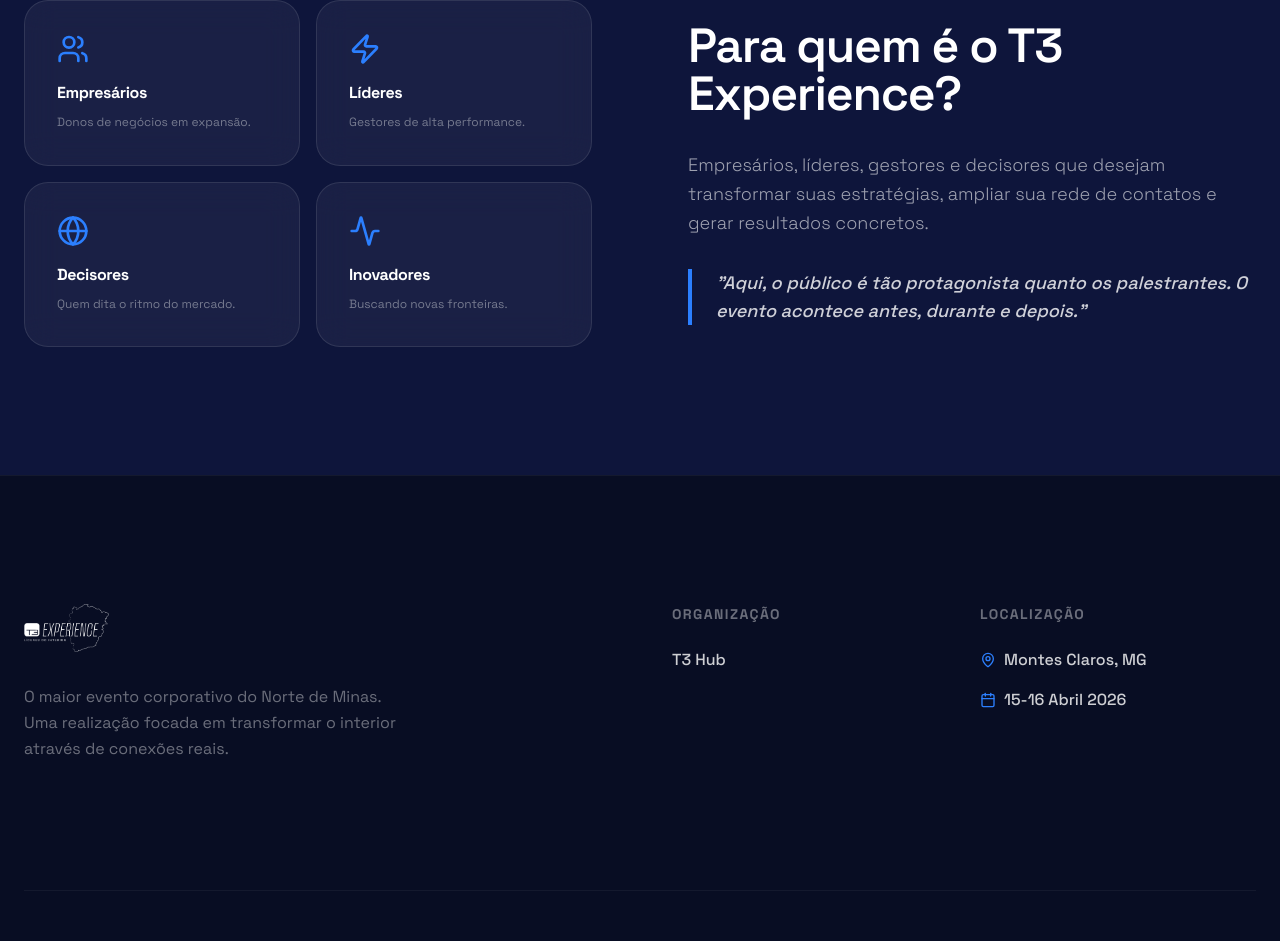
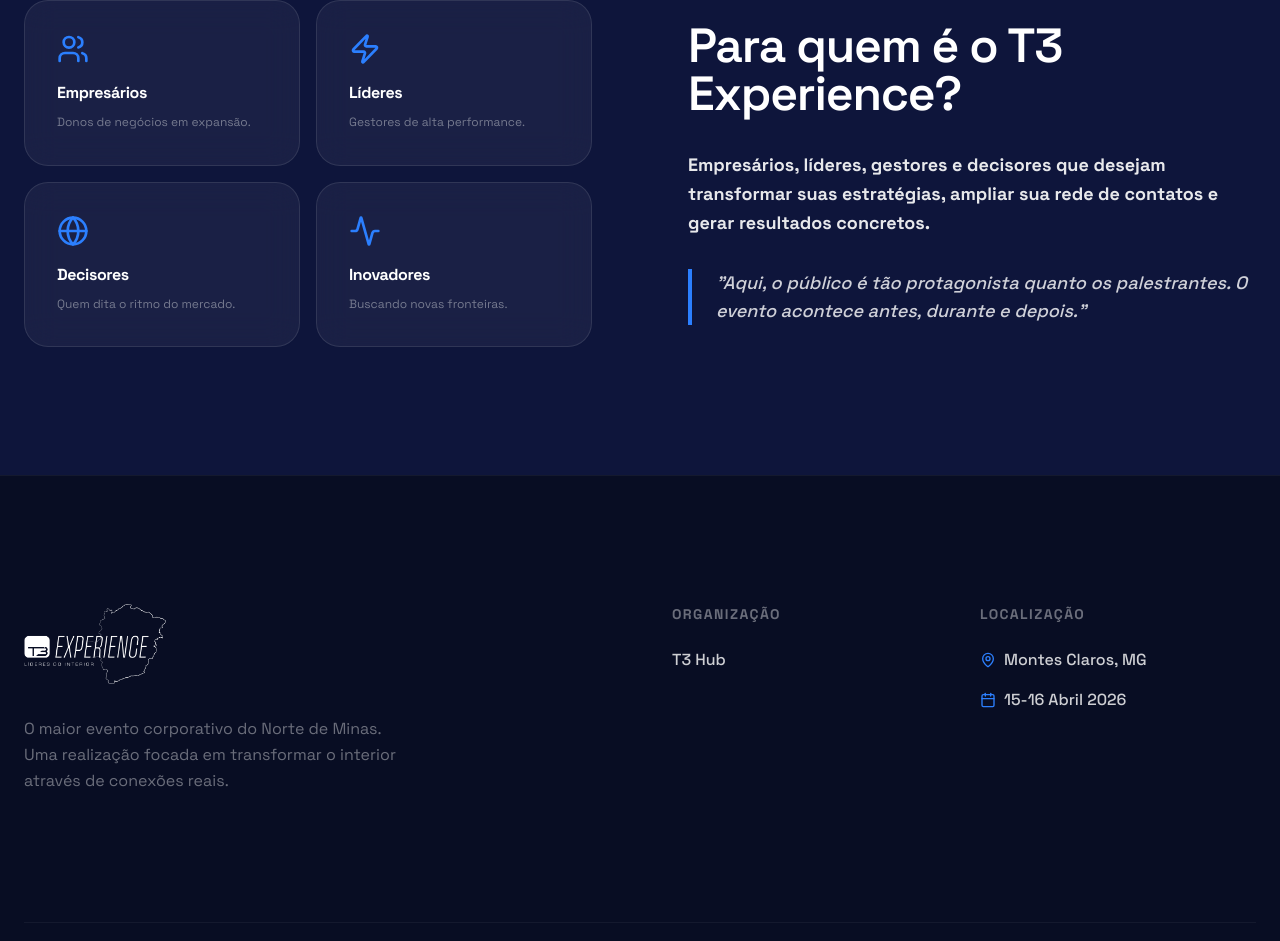
Before and after one commit to hamiltonmatematica/t3experiencemoc, a React (Vite) app: page / in a window 1280 px wide. Shown: the part 2551-3492 px from the top of the page. Built offline with nearby package versions, Linux system fonts and the light colour scheme.

Commit message:
feat: refinamentos de negrito e logo do rodapé

```diff
--- a/src/App.tsx
+++ b/src/App.tsx
@@ -242,7 +242,7 @@ export default function App() {
 
             <div className="order-1 lg:order-2">
               <h2 className="text-4xl md:text-5xl font-display font-semibold mb-8">Para quem é o T3 Experience?</h2>
-              <p className="text-lg font-display font-extralight text-white/60 leading-relaxed mb-8">
+              <p className="text-lg font-display font-bold text-white/90 leading-relaxed mb-8">
                 Empresários, líderes, gestores e decisores que desejam transformar suas estratégias, ampliar sua rede de contatos e gerar resultados concretos.
               </p>
               <p className="text-lg text-white/80 font-medium italic border-l-4 border-blue-500 pl-6">
@@ -262,7 +262,7 @@ export default function App() {
                 <img
                   src="/t3experience_logotopo.png"
                   alt="T3 Experience Logo"
-                  className="h-12 w-auto"
+                  className="h-20 w-auto"
                 />
               </div>
               <p className="text-white/40 max-w-sm leading-relaxed mb-8">
```
